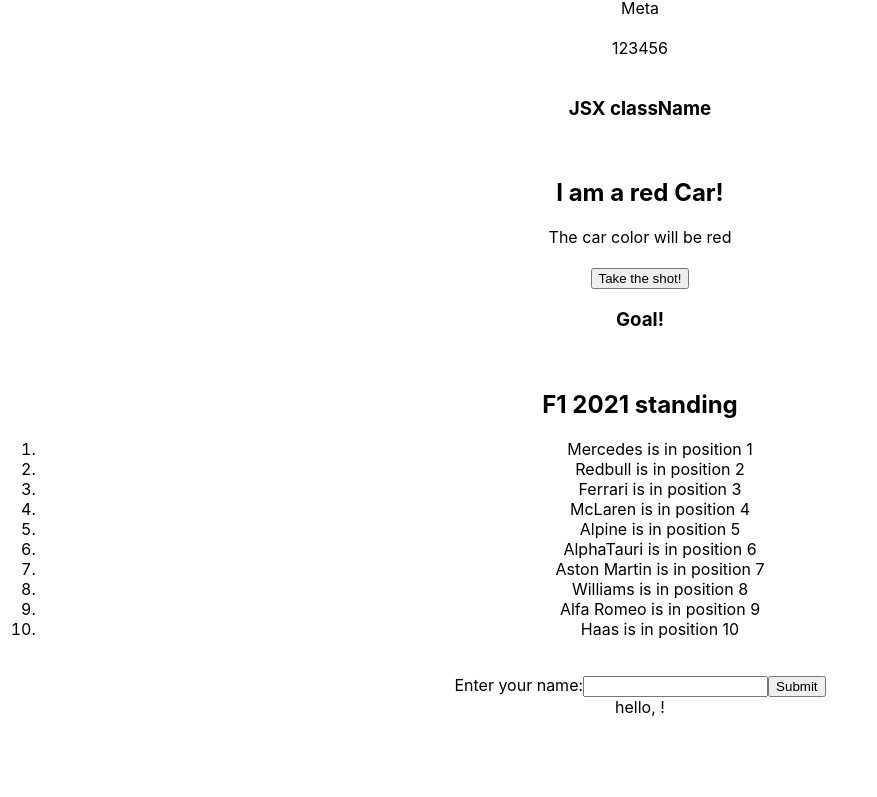
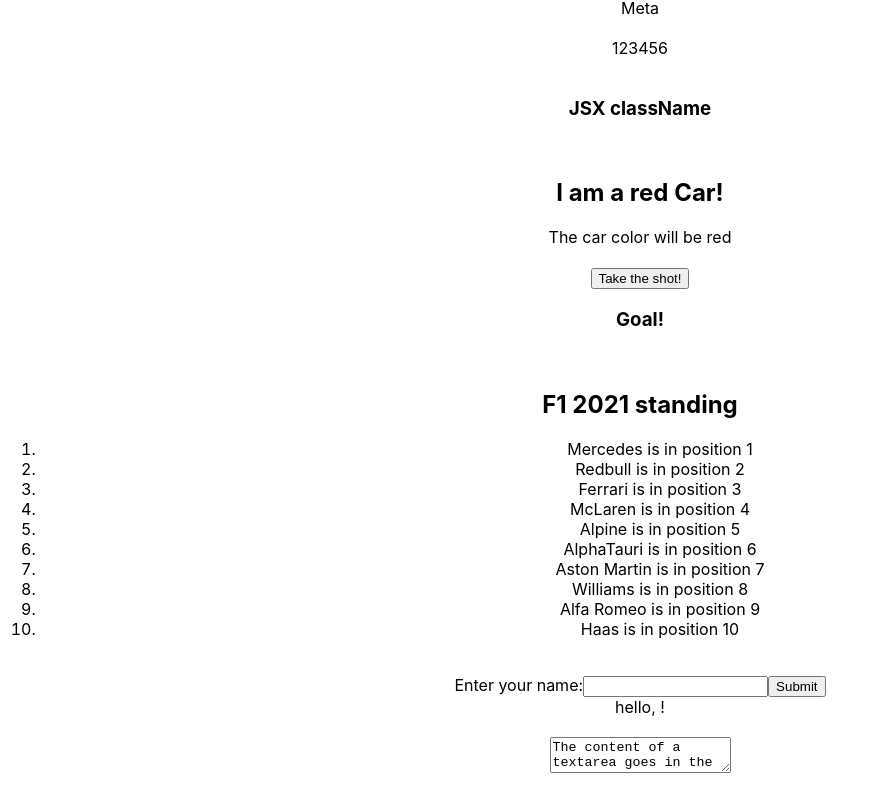
Before and after one commit to dhatwalia/react-gamma, a React (Create React App) app: page / in a window 1280 px wide. Shown: the part 214-1011 px from the top of the page, without its empty margins (0-877 px from the left). Before the commit the page ends 951 px from the top, so only its background shows below. Built offline with nearby package versions, Linux system fonts and the light colour scheme.

Commit message:
Adds textarea

```diff
--- a/src/App.js
+++ b/src/App.js
@@ -1,6 +1,7 @@
 import './App.css';
 import { numbersCombined } from './AppExtra.js';
 import CarComp from './Car.js';
+import TextForm from './components/TextArea';
 import MyForm from './Form';
 
 class Car {
@@ -106,6 +107,8 @@
       <br></br>
       <MyForm />
       <br></br>
+      <TextForm />
+      <br></br>
     </div>
   );
 }
--- /dev/null
+++ b/src/components/TextArea.js
@@ -0,0 +1,19 @@
+import { useState } from "react";
+
+const TextForm = () => {
+    const [textarea, setTextarea] = useState(
+        "The content of a textarea goes in the value attribute"
+    );
+
+    const handleChange = (event) => {
+        setTextarea(event.target.value)
+    }
+
+    return (
+        <form>
+            <textarea value={textarea} onChange={handleChange} />
+        </form>
+    )
+};
+
+export default TextForm;
```
